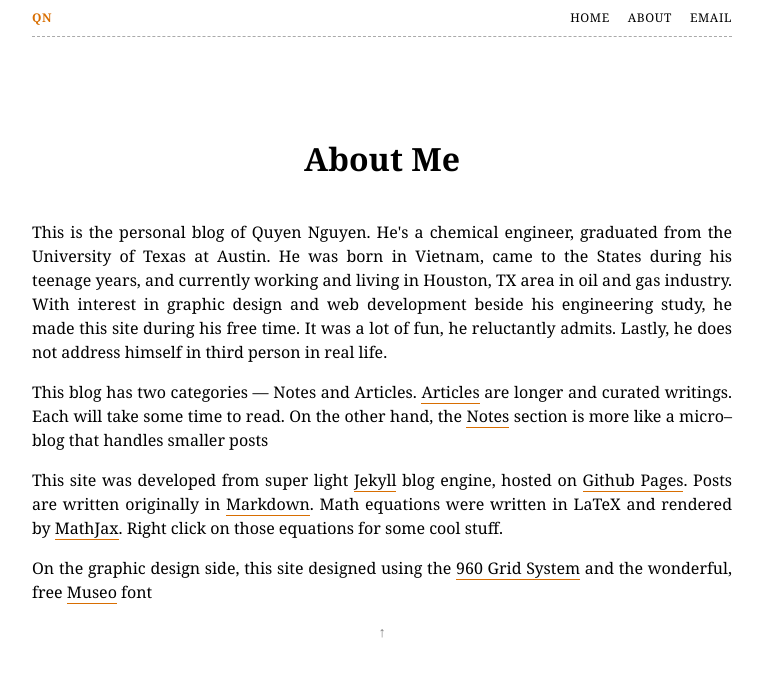
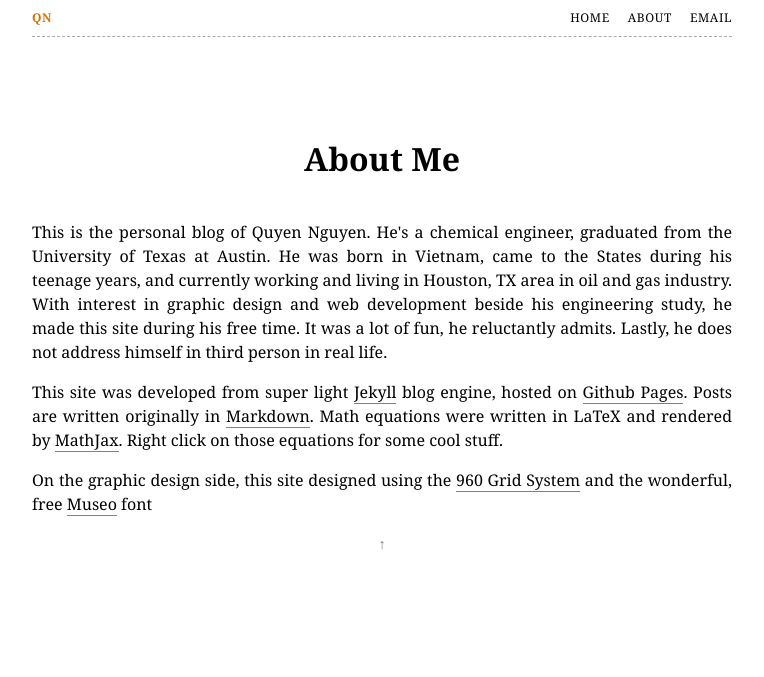
Before and after one commit to qvn/GitPages, a Jekyll site: the page built from about.html, in a window 1280 px wide. Shown: the top 677 px of the page, without its empty margins (298-1062 px from the left). Built offline with Jekyll 4.4.1, drawn with Linux system fonts in a browser that asks for light colours; nearby versions of some CDN libraries; Markdown is read by kramdown in place of the engine named in the settings.

Commit message:
Updated about
Remove a section about separating into articles and notes

```diff
--- a/about.html
+++ b/about.html
@@ -11,8 +11,6 @@ title: Index Page
 <div class="date" style="margin-bottom:40px"></div>
 <p>This is the personal blog of Quyen Nguyen. He's a chemical engineer, graduated from the University of Texas at Austin. He was born in Vietnam, came to the States during his teenage years, and currently working and living in Houston, TX area in oil and gas industry. With interest in graphic design and web development beside his engineering study, he made this site during his free time. It was a lot of fun, he reluctantly admits. Lastly, he does not address himself in third person in real life.</p>
 
-<p>This blog has two categories &mdash; Notes and Articles. <a href="/">Articles</a> are longer and curated writings. Each will take some time to read. On the other hand, the <a href="/notes.html">Notes</a> section is more like a micro&ndash;blog that handles smaller posts</p>
-
 <p>This site was developed from super light <a href="https://github.com/mojombo/jekyll">Jekyll</a> blog engine, hosted on <a href="http://pages.github.com/">Github Pages</a>. Posts are written originally in <a href="http://daringfireball.net/projects/markdown/">Markdown</a>. Math equations were written in LaTeX and rendered by <a href="http://www.mathjax.org/">MathJax</a>. Right click on those equations for some cool stuff.</p>
 
 <p>On the graphic design side, this site designed using the <a href="http://960.gs/">960 Grid System</a> and the wonderful, free <a href="http://www.myfonts.com/fonts/exljbris/museo/">Museo</a> font</p>
```
